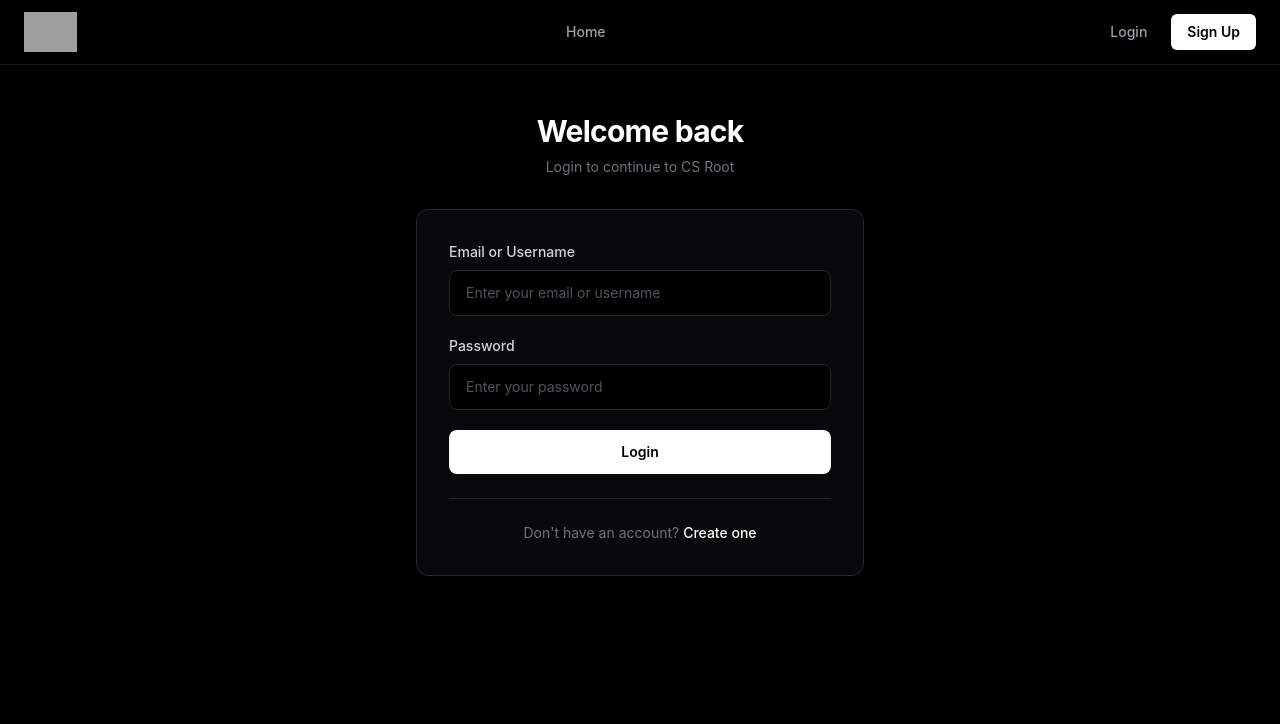
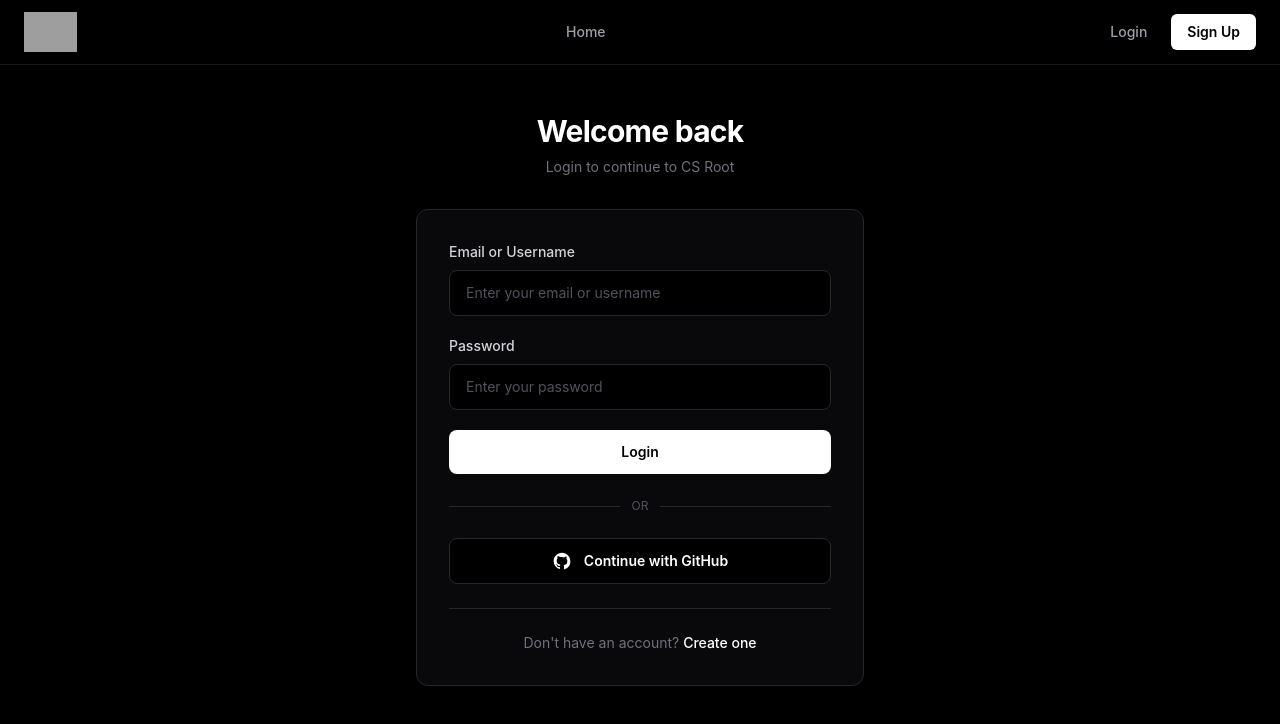
Before and after one commit to CS-Root-College/CS-Root, a React (Vite) app in the folder csRootFrontend/: page /login in a window 1280 px wide. Shown: the top 724 px of the page. Built offline with nearby package versions, Linux system fonts and the light colour scheme; no server answers; grey boxes are pictures that could not be loaded.

Commit message:
Implement GitHub login and enhance error handling
Added GitHub login functionality and improved error handling.

```diff
--- a/csRootFrontend/src/pages/Login.tsx
+++ b/csRootFrontend/src/pages/Login.tsx
@@ -1,5 +1,5 @@
-import { useState, type FormEvent } from "react";
-import { Link, useNavigate } from "react-router-dom";
+import { useEffect, useState, type FormEvent } from "react";
+import { Link, useNavigate, useSearchParams } from "react-router-dom";
 import axios from "axios";
 import { useAuth } from "../context/AuthContext";
 
@@ -7,6 +7,7 @@ const api = import.meta.env.VITE_PUBLIC_BACKEND;
 
 export function Login() {
   const navigate = useNavigate();
+  const [searchParams] = useSearchParams();
 
   const { refreshUser } = useAuth();
 
@@ -15,6 +16,33 @@ export function Login() {
 
   const [loading, setLoading] = useState(false);
   const [error, setError] = useState("");
+
+  useEffect(() => {
+    const github = searchParams.get("github");
+
+    if (github === "success") {
+      const handleGithubLogin = async () => {
+        try {
+          setLoading(true);
+          setError("");
+
+          await refreshUser();
+
+          navigate("/", { replace: true });
+        } catch {
+          setError("GitHub login failed. Please try again.");
+        } finally {
+          setLoading(false);
+        }
+      };
+
+      handleGithubLogin();
+    }
+
+    if (github === "error") {
+      setError("GitHub login failed. Please try again.");
+    }
+  }, [searchParams, refreshUser, navigate]);
 
   const handleSubmit = async (
     e: FormEvent<HTMLFormElement>
@@ -38,7 +66,7 @@ export function Login() {
 
       const isEmail = identifier.includes("@");
 
-      const response = await axios.post(
+      await axios.post(
         `${api}/api/v1/users/login`,
         {
           ...(isEmail
@@ -48,7 +76,6 @@ export function Login() {
             : {
                 username: identifier.trim(),
               }),
-
           password,
         },
         {
@@ -56,23 +83,9 @@ export function Login() {
         }
       );
 
-      console.log(
-        "Login successful:",
-        response.data
-      );
-
-      /*
-       * Login endpoint has now created
-       * the authentication cookies.
-       *
-       * Ask the backend who the currently
-       * authenticated user is and update
-       * AuthContext.
-       */
       await refreshUser();
 
       navigate("/");
-
     } catch (error: unknown) {
       if (axios.isAxiosError(error)) {
         setError(
@@ -89,12 +102,15 @@ export function Login() {
     }
   };
 
+  const handleGithubLogin = () => {
+    window.location.href =
+      `${api}/api/v1/users/github-login`;
+  };
+
   return (
     <div className="min-h-[calc(100vh-4rem)] bg-black px-4 py-12 text-white">
 
       <div className="mx-auto w-full max-w-md">
-
-        {/* Heading */}
 
         <div className="mb-8 text-center">
 
@@ -108,16 +124,12 @@ export function Login() {
 
         </div>
 
-        {/* Login Card */}
-
         <div className="rounded-xl border border-zinc-800 bg-zinc-950 p-6 shadow-xl sm:p-8">
 
           <form
             onSubmit={handleSubmit}
             className="space-y-5"
           >
-
-            {/* Email / Username */}
 
             <div>
 
@@ -143,8 +155,6 @@ export function Login() {
 
             </div>
 
-            {/* Password */}
-
             <div>
 
               <label
@@ -169,15 +179,11 @@ export function Login() {
 
             </div>
 
-            {/* Error */}
-
             {error && (
               <div className="rounded-lg border border-red-900/50 bg-red-950/30 px-4 py-3 text-sm text-red-400">
                 {error}
               </div>
             )}
-
-            {/* Submit */}
 
             <button
               type="submit"
@@ -191,7 +197,34 @@ export function Login() {
 
           </form>
 
-          {/* Register */}
+          <div className="relative my-6">
+            <div className="absolute inset-0 flex items-center">
+              <div className="w-full border-t border-zinc-800" />
+            </div>
+
+            <div className="relative flex justify-center">
+              <span className="bg-zinc-950 px-3 text-xs text-zinc-600">
+                OR
+              </span>
+            </div>
+          </div>
+
+          <button
+            type="button"
+            onClick={handleGithubLogin}
+            disabled={loading}
+            className="flex w-full items-center justify-center gap-3 rounded-lg border border-zinc-800 bg-black py-3 text-sm font-semibold text-white transition hover:bg-zinc-900 disabled:cursor-not-allowed disabled:opacity-50"
+          >
+            <svg
+              viewBox="0 0 24 24"
+              className="h-5 w-5 fill-current"
+              aria-hidden="true"
+            >
+              <path d="M12 2C6.477 2 2 6.477 2 12c0 4.418 2.865 8.167 6.839 9.49.5.092.682-.217.682-.483 0-.237-.009-1.02-.014-1.85-2.782.604-3.369-1.183-3.369-1.183-.455-1.156-1.11-1.464-1.11-1.464-.908-.621.069-.608.069-.608 1.004.071 1.532 1.031 1.532 1.031.892 1.529 2.341 1.087 2.91.832.091-.647.35-1.087.636-1.337-2.22-.253-4.555-1.11-4.555-4.943 0-1.091.39-1.984 1.029-2.684-.103-.253-.446-1.27.098-2.646 0 0 .84-.269 2.75 1.025A9.564 9.564 0 0 1 12 7.338a9.56 9.56 0 0 1 2.504.337c1.909-1.294 2.748-1.025 2.748-1.025.546 1.376.202 2.393.1 2.646.64.7 1.028 1.593 1.028 2.684 0 3.842-2.339 4.687-4.566 4.935.359.309.678.919.678 1.852 0 1.337-.012 2.415-.012 2.743 0 .268.18.58.688.482A10.001 10.001 0 0 0 22 12c0-5.523-4.477-10-10-10Z" />
+            </svg>
+
+            Continue with GitHub
+          </button>
 
           <div className="mt-6 border-t border-zinc-800 pt-6 text-center">
 
@@ -216,4 +249,4 @@ export function Login() {
 
     </div>
   );
-}
+                }
```
